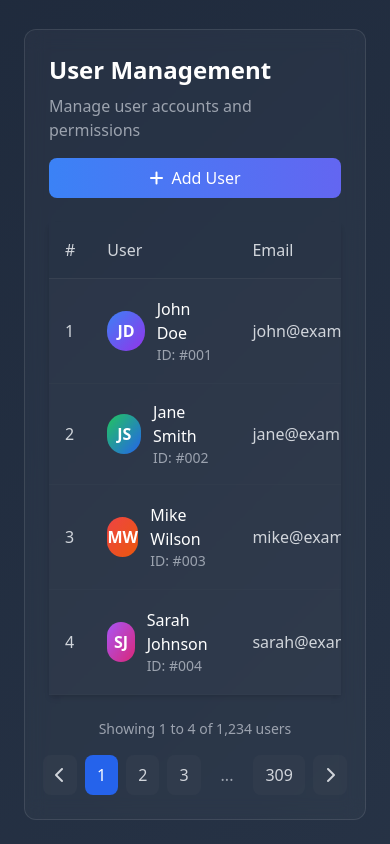
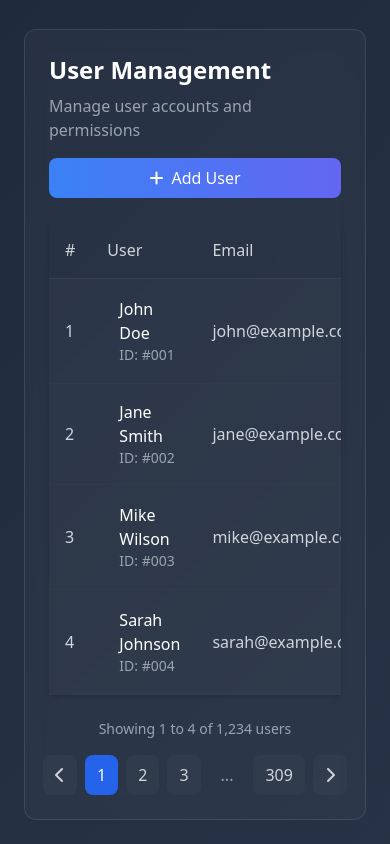
Before and after one commit to Abdogoda/Ecommerce-Frontend, a plain HTML site: page admin/users/index.html in a window 390 px wide. Shown: the part 735-1579 px from the top of the page. Drawn offline with nearby package versions, Linux system fonts and the light colour scheme.

Commit message:
Hide user avatars on smaller screens for improved mobile layout

```diff
--- a/admin/users/index.html
+++ b/admin/users/index.html
@@ -313,7 +313,7 @@
                 <td class="py-4 px-4">
                   <div class="flex items-center space-x-3">
                     <div
-                      class="user-avatar w-10 h-10 rounded-full bg-gradient-to-br from-blue-500 to-purple-600 flex items-center justify-center text-white font-bold">
+                      class="user-avatar hidden md:flex w-10 h-10 rounded-full bg-gradient-to-br from-blue-500 to-purple-600 flex items-center justify-center text-white font-bold">
                       JD
                     </div>
                     <div>
@@ -363,7 +363,7 @@
                 <td class="py-4 px-4">
                   <div class="flex items-center space-x-3">
                     <div
-                      class="user-avatar w-10 h-10 rounded-full bg-gradient-to-br from-green-500 to-blue-600 flex items-center justify-center text-white font-bold">
+                      class="user-avatar hidden md:flex w-10 h-10 rounded-full bg-gradient-to-br from-green-500 to-blue-600 flex items-center justify-center text-white font-bold">
                       JS
                     </div>
                     <div>
@@ -412,7 +412,7 @@
                 <td class="py-4 px-4">
                   <div class="flex items-center space-x-3">
                     <div
-                      class="user-avatar w-10 h-10 rounded-full bg-gradient-to-br from-red-500 to-orange-600 flex items-center justify-center text-white font-bold">
+                      class="user-avatar hidden md:flex w-10 h-10 rounded-full bg-gradient-to-br from-red-500 to-orange-600 flex items-center justify-center text-white font-bold">
                       MW
                     </div>
                     <div>
@@ -461,7 +461,7 @@
                 <td class="py-4 px-4">
                   <div class="flex items-center space-x-3">
                     <div
-                      class="user-avatar w-10 h-10 rounded-full bg-gradient-to-br from-purple-500 to-pink-600 flex items-center justify-center text-white font-bold">
+                      class="user-avatar hidden md:flex w-10 h-10 rounded-full bg-gradient-to-br from-purple-500 to-pink-600 flex items-center justify-center text-white font-bold">
                       SJ
                     </div>
                     <div>
```
